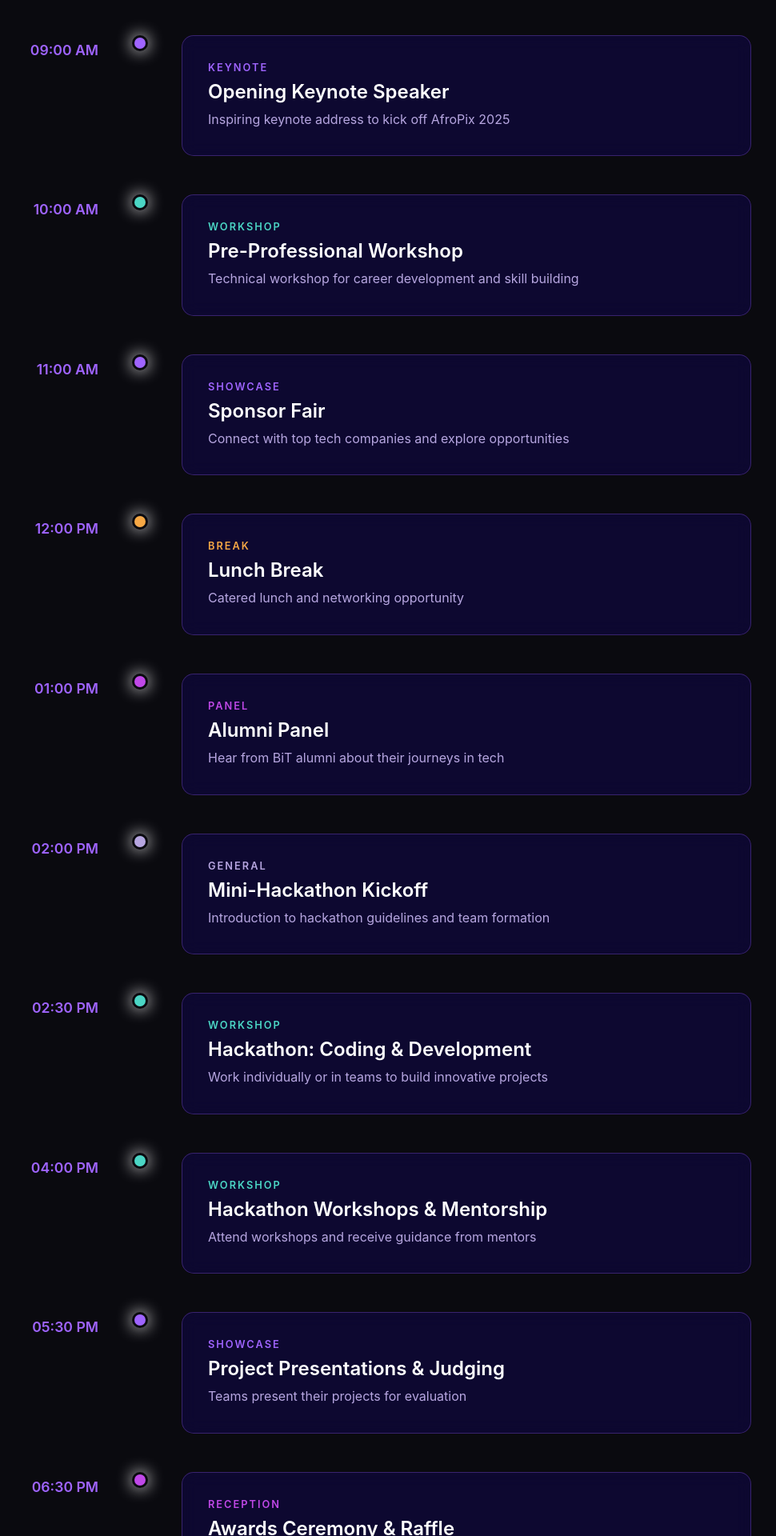
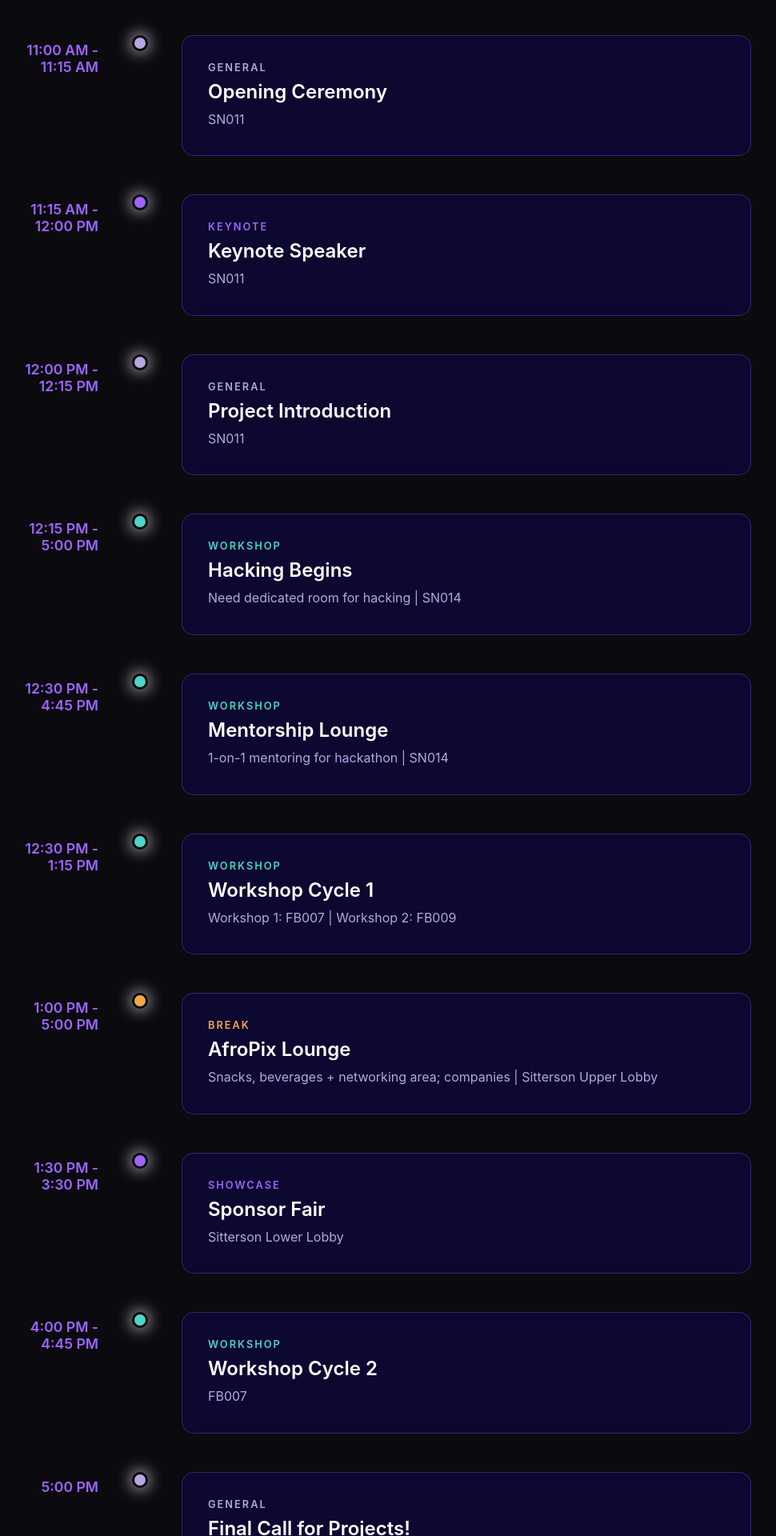
Before and after one commit to jamesnd04/afropix, a React (Vite) app: page /schedule in a window 1280 px wide. Shown: the part 540-2460 px from the top of the page at 80% size, without its empty margins (169-1139 px from the left). Built offline with nearby package versions, Linux system fonts and the light colour scheme.

Commit message:
sched change

```diff
--- a/src/pages/Schedule.jsx
+++ b/src/pages/Schedule.jsx
@@ -8,76 +8,84 @@ function Schedule() {
 
   const schedule = [
     {
-      time: "08:00 AM",
-      title: "Registration & Welcome Breakfast",
-      description: "Check-in, networking, and catered breakfast",
+      time: "10:00 AM - 10:45 AM",
+      title: "Registration + Brunch",
+      description:
+        "Sitterson Lower Lobby (Brunch) | Sitterson Upper Lobby (Registration)",
       type: "general",
     },
     {
-      time: "09:00 AM",
-      title: "Opening Keynote Speaker",
-      description: "Inspiring keynote address to kick off AfroPix 2025",
+      time: "11:00 AM - 11:15 AM",
+      title: "Opening Ceremony",
+      description: "SN011",
+      type: "general",
+    },
+    {
+      time: "11:15 AM - 12:00 PM",
+      title: "Keynote Speaker",
+      description: "SN011",
       type: "keynote",
     },
     {
-      time: "10:00 AM",
-      title: "Pre-Professional Workshop",
-      description:
-        "Technical workshop for career development and skill building",
+      time: "12:00 PM - 12:15 PM",
+      title: "Project Introduction",
+      description: "SN011",
+      type: "general",
+    },
+    {
+      time: "12:15 PM - 5:00 PM",
+      title: "Hacking Begins",
+      description: "Need dedicated room for hacking | SN014",
       type: "workshop",
     },
     {
-      time: "11:00 AM",
+      time: "12:30 PM - 4:45 PM",
+      title: "Mentorship Lounge",
+      description: "1-on-1 mentoring for hackathon | SN014",
+      type: "workshop",
+    },
+    {
+      time: "12:30 PM - 1:15 PM",
+      title: "Workshop Cycle 1",
+      description: "Workshop 1: FB007 | Workshop 2: FB009",
+      type: "workshop",
+    },
+    {
+      time: "1:00 PM - 5:00 PM",
+      title: "AfroPix Lounge",
+      description:
+        "Snacks, beverages + networking area; companies | Sitterson Upper Lobby",
+      type: "break",
+    },
+    {
+      time: "1:30 PM - 3:30 PM",
       title: "Sponsor Fair",
-      description: "Connect with top tech companies and explore opportunities",
+      description: "Sitterson Lower Lobby",
       type: "showcase",
     },
     {
-      time: "12:00 PM",
-      title: "Lunch Break",
-      description: "Catered lunch and networking opportunity",
-      type: "break",
+      time: "4:00 PM - 4:45 PM",
+      title: "Workshop Cycle 2",
+      description: "FB007",
+      type: "workshop",
     },
     {
-      time: "01:00 PM",
+      time: "5:00 PM",
+      title: "Final Call for Projects!",
+      description: "",
+      type: "general",
+    },
+    {
+      time: "5:00 PM - 6:00 PM",
       title: "Alumni Panel",
-      description: "Hear from BiT alumni about their journeys in tech",
+      description:
+        "SN011 | Judges look at projects during this time (SN014) | Judge deliberation",
       type: "panel",
     },
     {
-      time: "02:00 PM",
-      title: "Mini-Hackathon Kickoff",
-      description: "Introduction to hackathon guidelines and team formation",
-      type: "general",
-    },
-    {
-      time: "02:30 PM",
-      title: "Hackathon: Coding & Development",
-      description: "Work individually or in teams to build innovative projects",
-      type: "workshop",
-    },
-    {
-      time: "04:00 PM",
-      title: "Hackathon Workshops & Mentorship",
-      description: "Attend workshops and receive guidance from mentors",
-      type: "workshop",
-    },
-    {
-      time: "05:30 PM",
-      title: "Project Presentations & Judging",
-      description: "Teams present their projects for evaluation",
-      type: "showcase",
-    },
-    {
-      time: "06:30 PM",
-      title: "Awards Ceremony & Raffle",
-      description: "Celebrate winning projects and raffle prize winners",
-      type: "reception",
-    },
-    {
-      time: "07:00 PM",
-      title: "Closing Reception",
-      description: "Community celebration with refreshments and networking",
+      time: "6:00 PM - 6:30 PM",
+      title: "Raffle + Hackathon Prizes + Closing Ceremony",
+      description: "SN011",
       type: "reception",
     },
   ];
@@ -128,9 +136,11 @@ function Schedule() {
                   {event.type.toUpperCase()}
                 </div>
                 <h3 className="schedule-event-title">{event.title}</h3>
-                <p className="schedule-event-description">
-                  {event.description}
-                </p>
+                {event.description && (
+                  <p className="schedule-event-description">
+                    {event.description}
+                  </p>
+                )}
               </div>
             </div>
           ))}
```
